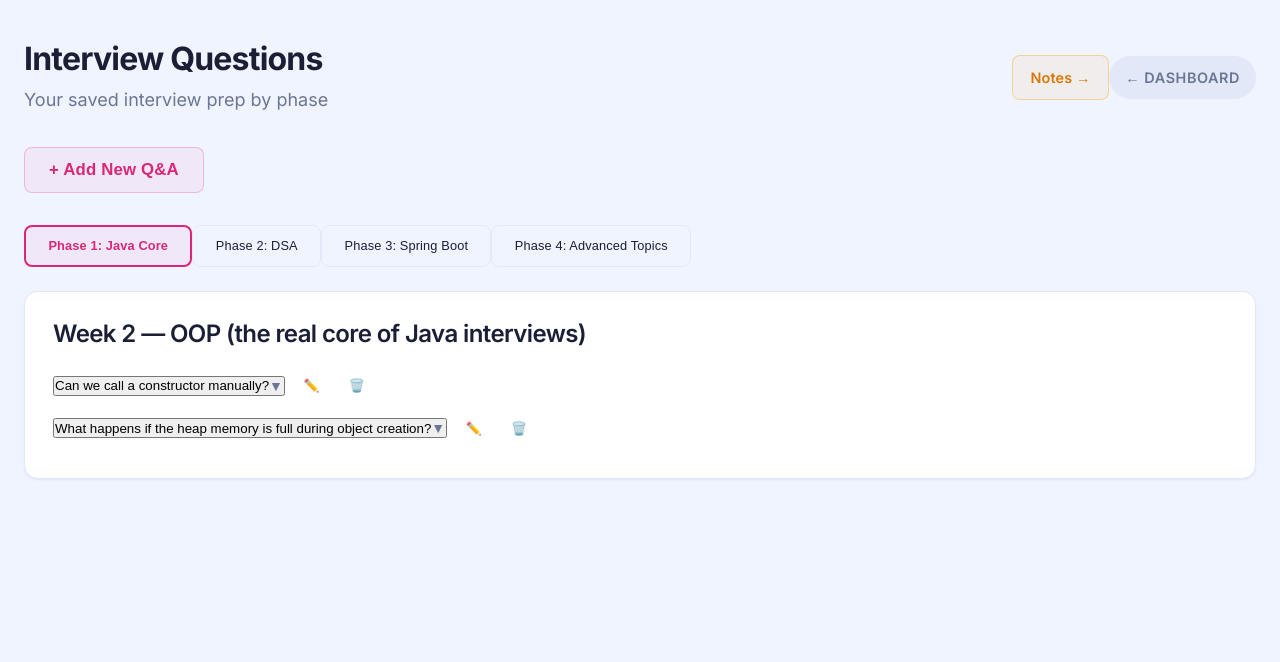
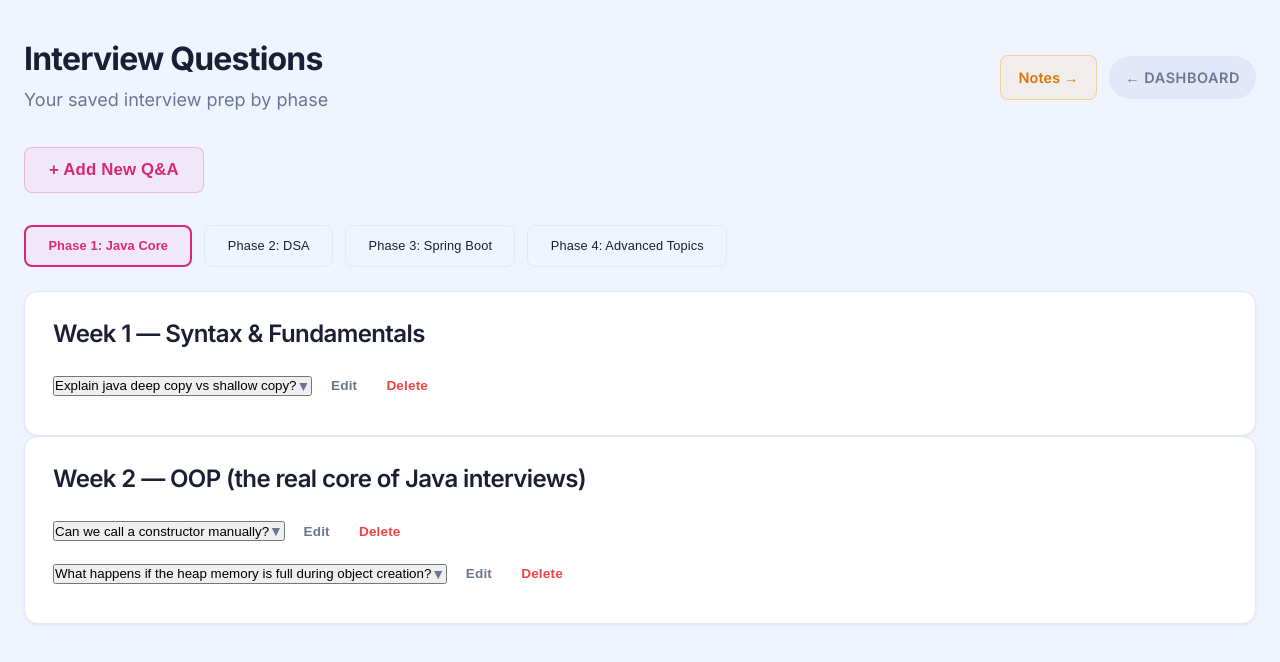
Before and after one commit to rakibulhasan044/java-tracker, a Next.js app: page /interview in a window 1280 px wide. Shown: the top 662 px of the page. Built offline with nearby package versions, Linux system fonts and the light colour scheme.

Commit message:
bug fixed

```diff
--- a/src/app/globals.css
+++ b/src/app/globals.css
@@ -118,6 +118,7 @@ h1, h2, h3, h4, h5, h6 {
 .justify-between { justify-content: space-between; }
 .gap-1 { gap: 0.25rem; }
 .gap-2 { gap: 0.5rem; }
+.gap-3 { gap: 0.75rem; }
 .gap-4 { gap: 1rem; }
 .gap-6 { gap: 1.5rem; }
 .mt-2 { margin-top: 0.5rem; }
--- a/src/app/interview/page.tsx
+++ b/src/app/interview/page.tsx
@@ -49,8 +49,10 @@ export default function InterviewQuestions() {
     fetch('/api/data')
       .then(res => res.json())
       .then(data => {
-        if (data.notes?.interview) setInterviewData(data.notes.interview);
-        else {
+        if (data.notes) {
+          localStorage.setItem("java-roadmap-notes", JSON.stringify(data.notes));
+          if (data.notes.interview) setInterviewData(data.notes.interview);
+        } else {
           const saved = localStorage.getItem("java-roadmap-notes");
           if (saved) {
             try { const p = JSON.parse(saved); if (p.interview) setInterviewData(p.interview); }
@@ -217,11 +219,11 @@ export default function InterviewQuestions() {
                             <button
                               onClick={() => { setEditingId(qaId); setEditQ(item.q); setEditA(item.a); setExpandedQA(prev => { const n = new Set(prev); n.add(qaId); return n; }); }}
                               className="action-btn" title="Edit"
-                              style={{ padding: '0.3rem 0.6rem', fontSize: '0.8rem', flexShrink: 0 }}>✏️</button>
+                              style={{ padding: '0.3rem 0.6rem', fontSize: '0.85rem', flexShrink: 0, fontWeight: 600 }}>Edit</button>
                             <button
                               onClick={() => { if (confirm('Delete this question?')) handleDelete(week.id, item.id); }}
                               className="action-btn" title="Delete"
-                              style={{ padding: '0.3rem 0.6rem', fontSize: '0.8rem', flexShrink: 0, color: '#ef4444' }}>🗑️</button>
+                              style={{ padding: '0.3rem 0.6rem', fontSize: '0.85rem', flexShrink: 0, color: '#ef4444', fontWeight: 600 }}>Delete</button>
                           </div>
                           {isExpanded && (
                             <div className="mt-3 whitespace-pre-wrap animate-in" style={{ lineHeight: '1.75', fontSize: '0.97rem', color: 'var(--text-muted)', paddingLeft: '0.25rem' }}>
--- a/src/app/page.tsx
+++ b/src/app/page.tsx
@@ -55,15 +55,18 @@ export default function TrackerDashboard() {
 
         if (data.progress && Object.keys(data.progress).length > 0) {
           setCompletedTasks(data.progress);
+          localStorage.setItem("java-roadmap-progress", JSON.stringify(data.progress));
           loadedProgress = true;
         }
 
         if (
           data.notes &&
           (Object.keys(data.notes.tasks || {}).length > 0 ||
-            Object.keys(data.notes.weeks || {}).length > 0)
+            Object.keys(data.notes.weeks || {}).length > 0 ||
+            Object.keys(data.notes.interview || {}).length > 0)
         ) {
           setNotesData(data.notes);
+          localStorage.setItem("java-roadmap-notes", JSON.stringify(data.notes));
           loadedNotes = true;
         }
 
--- a/userData.json
+++ b/userData.json
@@ -16,7 +16,7 @@
       "week-2": "**Java object deep**\nA Java object is generally made up of three parts: Object Header, Actual Data, and Padding. The Object Header contains JVM metadata and is 12 bytes in this example: 8 bytes for the Mark Word, which stores information related to locking, synchronization, and garbage collection, and 4 bytes for the Class Pointer, which points to the object's class information. Actual Data is the memory occupied by the object's fields. Finally, Padding consists of extra unused bytes added by the JVM to align the object's total size to an 8-byte boundary. Therefore, the basic formula is: Object Size = Header + Actual Data + Padding. The exact size can vary depending on the JVM and its configuration."
     },
     "interview": {
-      "week-1": "",
+      "week-1": "**Q: Explain java deep copy vs shallow copy?**\nIn Java, shallow copy and deep copy refer to how objects are duplicated in memory. Understanding the difference is crucial for preventing unintended side effects when modifying objects.\n\nShallow Copy \nDefinition: A shallow copy creates a new reference variable that points to the same object in the heap memory as the original.\nBehavior: Because both references point to the same location, any changes made to the object through one reference will be immediately reflected in the other.\nAnalogy: Imagine having two different remotes that control the exact same television.\nDeep Copy \nDefinition: A deep copy creates an entirely new object in memory and copies the values from the original object into this new instance.\nBehavior: Since the two objects are independent entities in the heap, modifying the values in one object has no effect on the other.\nImplementation: This is typically achieved by using the new keyword to allocate a separate space and manually copying the fields, often via a copy constructor.\nSummary for Interviews:\n\nShallow Copy: Just copies the reference (address). Both share the same data.\nDeep Copy: Creates a new object and copies the actual values. Both are independent.",
       "week-2": "**Q: Can we call a constructor manually?**\nNo, you cannot call a constructor manually like a standard function (e.g., student()). Constructors are automatically invoked only when you create a new object using the new keyword, or when using the this() keyword to perform constructor chaining from within another constructor.\n\n**Q: What happens if the heap memory is full during object creation?**\nSince the new keyword allocates memory dynamically at runtime, if the Heap Memory is completely full and cannot accommodate the new object, the program will throw a runtime exception (specifically an OutOfMemoryError)"
     }
   }
```
Also changed, not shown: src/app/notes/page.tsx (+5 -4 lines).
